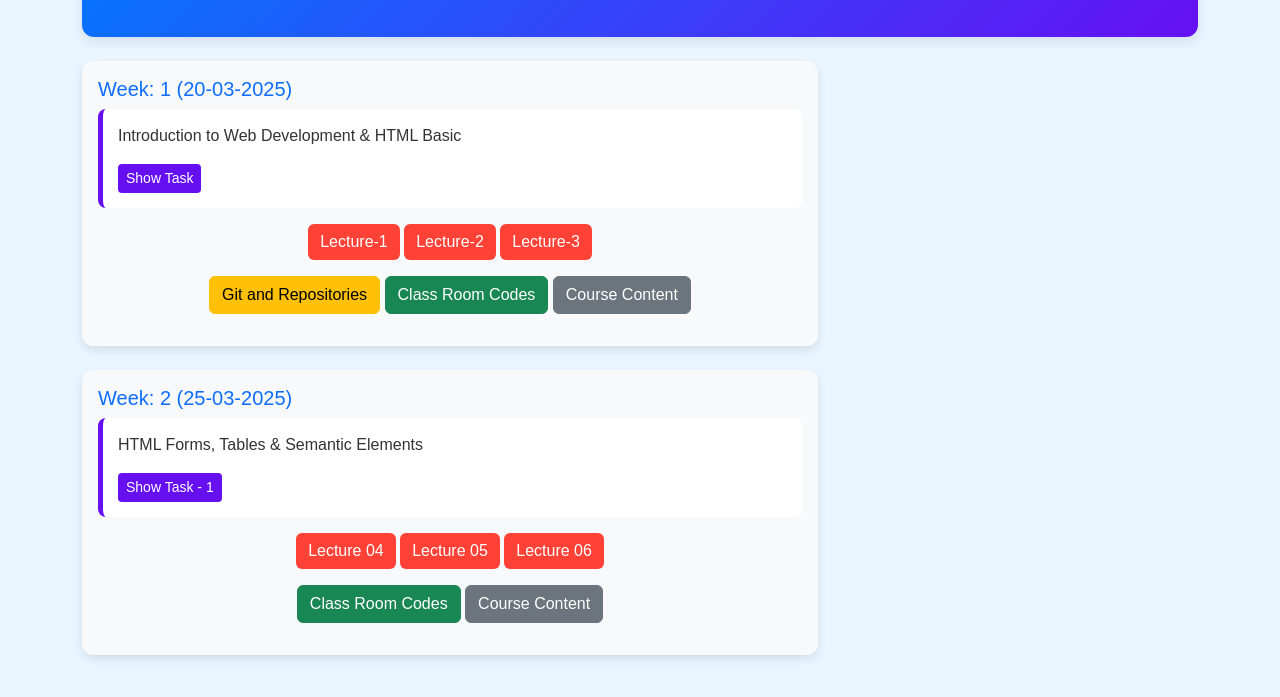
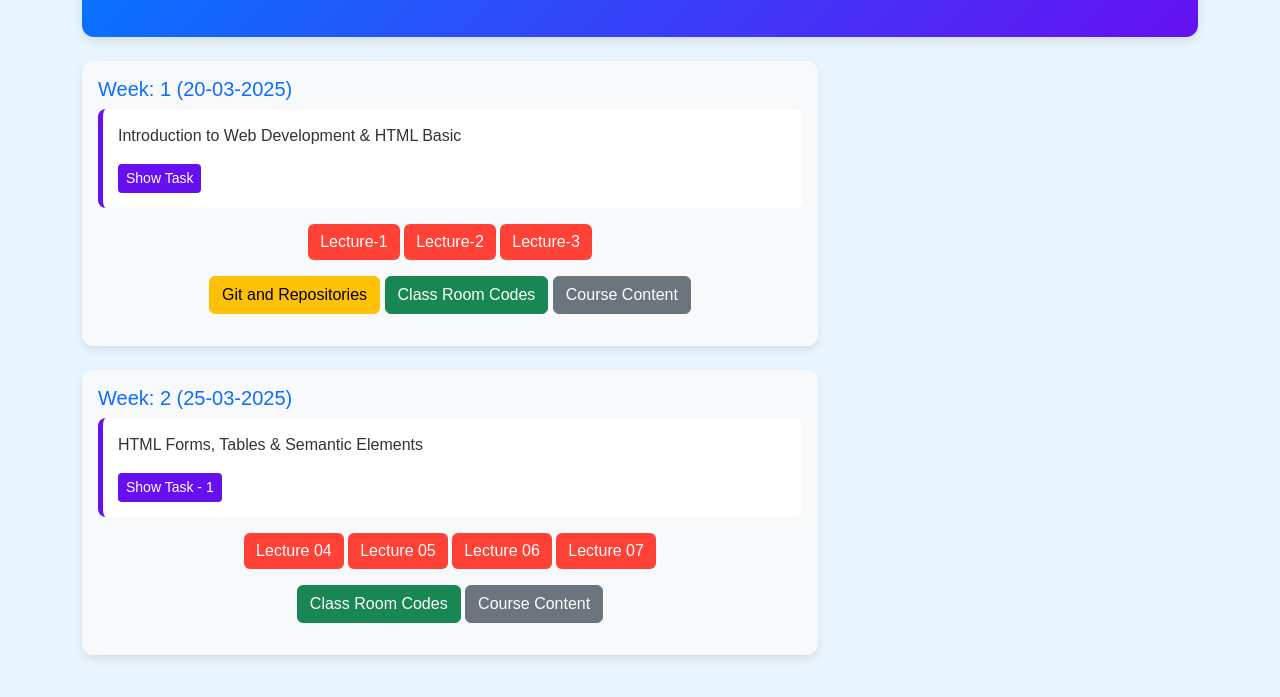
Before and after one commit to SadhwaniMomal/OnlineClassTask2025-html_css-, a plain HTML site: page index.html in a window 1280 px wide. Shown: the part 127-824 px from the top of the page. Drawn offline with nearby package versions, Linux system fonts and the light colour scheme.

Commit message:
upload new data commit

```diff
--- a/index.html
+++ b/index.html
@@ -156,6 +156,12 @@
                     class="btn btn-danger"
                     >Lecture 06</a
                   >
+                  <a
+                    href="https://youtu.be/1d8v6Ipiaxw?si=_VpbBBezqSJS97kF"
+                    target="_blank"
+                    class="btn btn-danger"
+                    >Lecture 07</a
+                  >
                 </div>
                 <div class="text-center my-3">
                   <a
```
